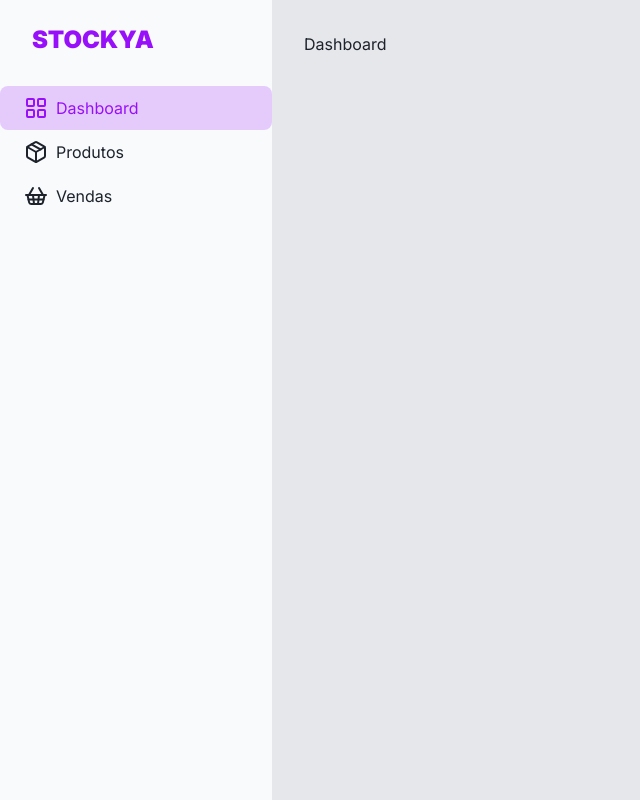
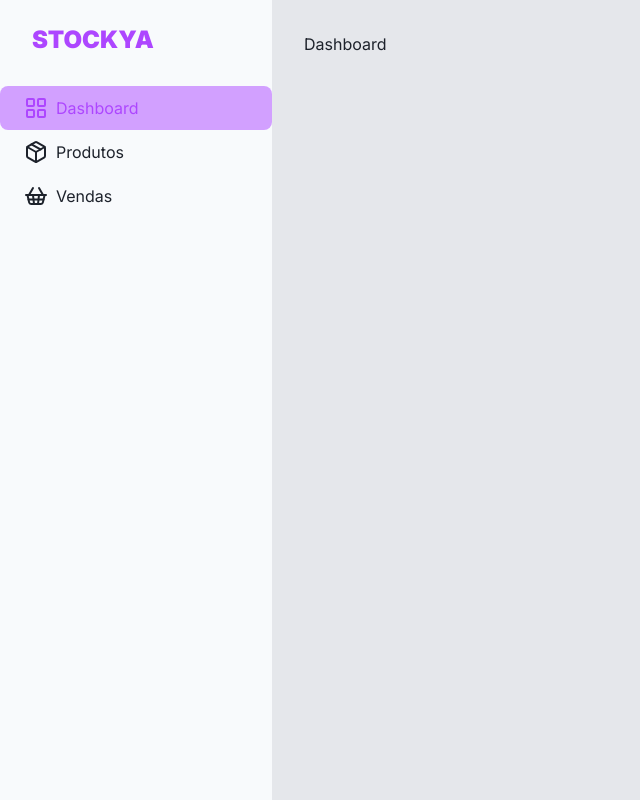
Before and after one commit to YudiYamada/stockya, a Next.js app: page / in a window 1280 px wide. Shown: the whole page, without its empty margins (0-640 px from the left). Built offline with nearby package versions, Linux system fonts and the light colour scheme.

Commit message:
refactor: nav items

```diff
--- a/app/globals.css
+++ b/app/globals.css
@@ -4,7 +4,7 @@
   --background: oklch(92.8% 0.006 264.531);
   --foreground: oklch(25% 0.02 264.531);
   --card-background: oklch(98.4% 0.003 247.858);
-  --primary: oklch(55.8% 0.288 302.321);
+  --primary: oklch(62.7% 0.265 303.9);
   --font-inter: "Inter", sans-serif;
 }
 
--- a/components/sidebar-menu.tsx
+++ b/components/nav-item.tsx
@@ -1,13 +1,13 @@
-interface SidebarMenuProps {
+interface NavItemProps {
   icon: React.ReactNode;
   text: string;
   isActive?: boolean;
 }
 
-const SidebarMenu = ({ icon, text, isActive }: SidebarMenuProps) => {
+const NavItem = ({ icon, text, isActive }: NavItemProps) => {
   return (
-    <div
-      className={`flex h-11 w-full items-center gap-2 rounded-lg pl-6 hover:cursor-pointer ${isActive ? "bg-primary/20" : "bg-transparent"}`}
+    <li
+      className={`flex h-11 w-full items-center gap-2 rounded-lg pl-6 hover:cursor-pointer ${isActive ? "bg-primary/50" : "bg-transparent"}`}
     >
       <span
         className={`${isActive ? "text-primary" : "text-muted-foreground"}`}
@@ -17,8 +17,8 @@ const SidebarMenu = ({ icon, text, isActive }: SidebarMenuProps) => {
       <p className={`${isActive ? "text-primary" : "text-muted-foreground"}`}>
         {text}
       </p>
-    </div>
+    </li>
   );
 };
 
-export default SidebarMenu;
+export default NavItem;
--- a/components/nav.tsx
+++ b/components/nav.tsx
@@ -4,34 +4,36 @@ import { LayoutGrid, Package, ShoppingBasket } from "lucide-react";
 import Link from "next/link";
 import { usePathname } from "next/navigation";
 
-import SidebarMenu from "./sidebar-menu";
+import NavItem from "./nav-item";
 
 const Nav = () => {
   const pathname = usePathname();
 
   return (
-    <nav className="mt-7.5 space-y-5">
+    <nav>
+      <ul className="mt-7.5 space-y-5">
         <Link href="/">
-        <SidebarMenu
+          <NavItem
             icon={<LayoutGrid />}
             text="Dashboard"
             isActive={pathname === "/"}
           />
         </Link>
         <Link href="/products">
-        <SidebarMenu
+          <NavItem
             icon={<Package />}
             text="Produtos"
             isActive={pathname.startsWith("/products")}
           />
         </Link>
         <Link href="/sales">
-        <SidebarMenu
+          <NavItem
             icon={<ShoppingBasket />}
             text="Vendas"
             isActive={pathname.startsWith("/sales")}
           />
         </Link>
+      </ul>
     </nav>
   );
 };
```
Lines whose indentation alone changed are shown as unchanged.
